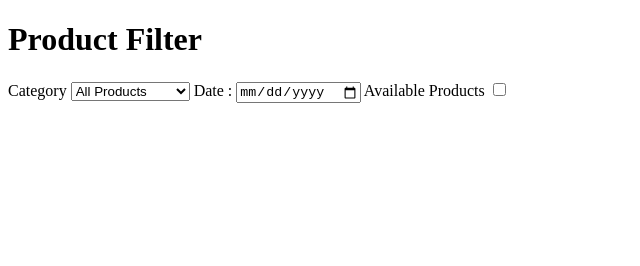
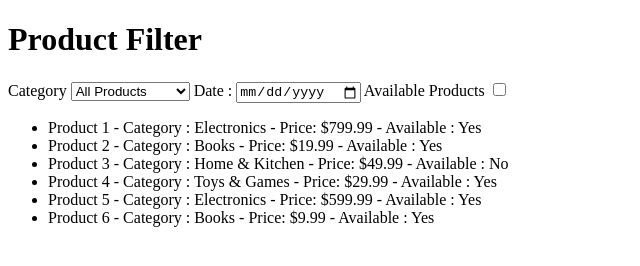
Before and after one commit to Vaibhavdesai99/Assignment-UI-12thMen-Times, a plain HTML site: page Filter-Implementation/index.html in a window 1280 px wide. Shown: the whole page, without its empty margins (0-640 px from the left). Drawn offline with Linux system fonts and the light colour scheme.

Commit message:
Added JavaScript Logic to filter the item Dynamically

```diff
--- a/Filter-Implementation/index.html
+++ b/Filter-Implementation/index.html
@@ -13,10 +13,10 @@
     <!-- Filter the option based on criteria -->
 
     <label for="category"> Category </label>
-    <select id="cateogory">
+    <select id="category">
         <option value="All">All Products</option>
         <option value="Electronics">Electronics</option>
-        <option value="Home">Home & Kitchen</option>
+        <option value="Home & Kitchen">Home & Kitchen</option>
         <option value="Books">Books</option>
         <option value="Toys & Games"> Toys & Games</option>
     </select>
@@ -32,7 +32,7 @@
     <input type="checkbox" id="available" />
     <!-- To display filtered items -->
 
-    <ul id="itemList"></ul>
+    <ul id="productList"></ul>
 
     <script src="index.js"></script>
 </body>
--- a/Filter-Implementation/index.js
+++ b/Filter-Implementation/index.js
@@ -0,0 +1,91 @@
+const products = [
+  {
+    name: "Product 1",
+    category: "Electronics",
+    price: 799.99,
+    available: true,
+  },
+  {
+    name: "Product 2",
+    category: "Books",
+    price: 19.99,
+    available: true,
+  },
+  {
+    name: "Product 3",
+    category: "Home & Kitchen",
+    price: 49.99,
+    available: false, //We set Home and Kitchen to false so they not show on UI when we select that category.
+  },
+  {
+    name: "Product 4",
+    category: "Toys & Games",
+    price: 29.99,
+    available: true,
+  },
+  {
+    name: "Product 5",
+    category: "Electronics",
+    price: 599.99,
+    available: true,
+  },
+  {
+    name: "Product 6",
+    category: "Books",
+    price: 9.99,
+    available: true,
+  },
+];
+
+// Getting the the fields by their ID : -
+
+const productList = document.getElementById("productList");
+const categoryFilter = document.getElementById("category");
+const availableFilterProducts = document.getElementById("available");
+
+// Create a function to apply filter on specific criteria :-
+
+function FilterApplyOnProducts() {
+  // getting their values here :-
+
+  const categorySelect = categoryFilter.value;
+  // console.log(categorySelect);
+  const isAvailable = availableFilterProducts.value;
+
+  //   Filtering the products based on selected criteria :
+
+  const filteredProducts = products.filter((product) => {
+    if (categorySelect !== "All" && product.category !== categorySelect) {
+      return false;
+    }
+    if (isAvailable && !product.available) {
+      return false;
+    }
+
+    return true;
+  });
+
+  // Display Filtered products :-
+  displayproducts(filteredProducts);
+}
+
+// Function to display products to show on UI :-
+function displayproducts(DisplayTheProductsOnUI) {
+  productList.innerHTML = ""; //This work for clearing the already existing products
+
+  DisplayTheProductsOnUI.forEach((product) => {
+    const li = document.createElement("li");
+    li.textContent = `${product.name} - Category : ${
+      product.category
+    } - Price: $${product.price.toFixed(2)} - Available : ${
+      product.available ? "Yes" : "No"
+    }`;
+    productList.appendChild(li);
+  });
+}
+
+categoryFilter.addEventListener("change", FilterApplyOnProducts);
+availableFilterProducts.addEventListener("change", FilterApplyOnProducts);
+
+// Initializing the list:
+displayproducts(products);
```
